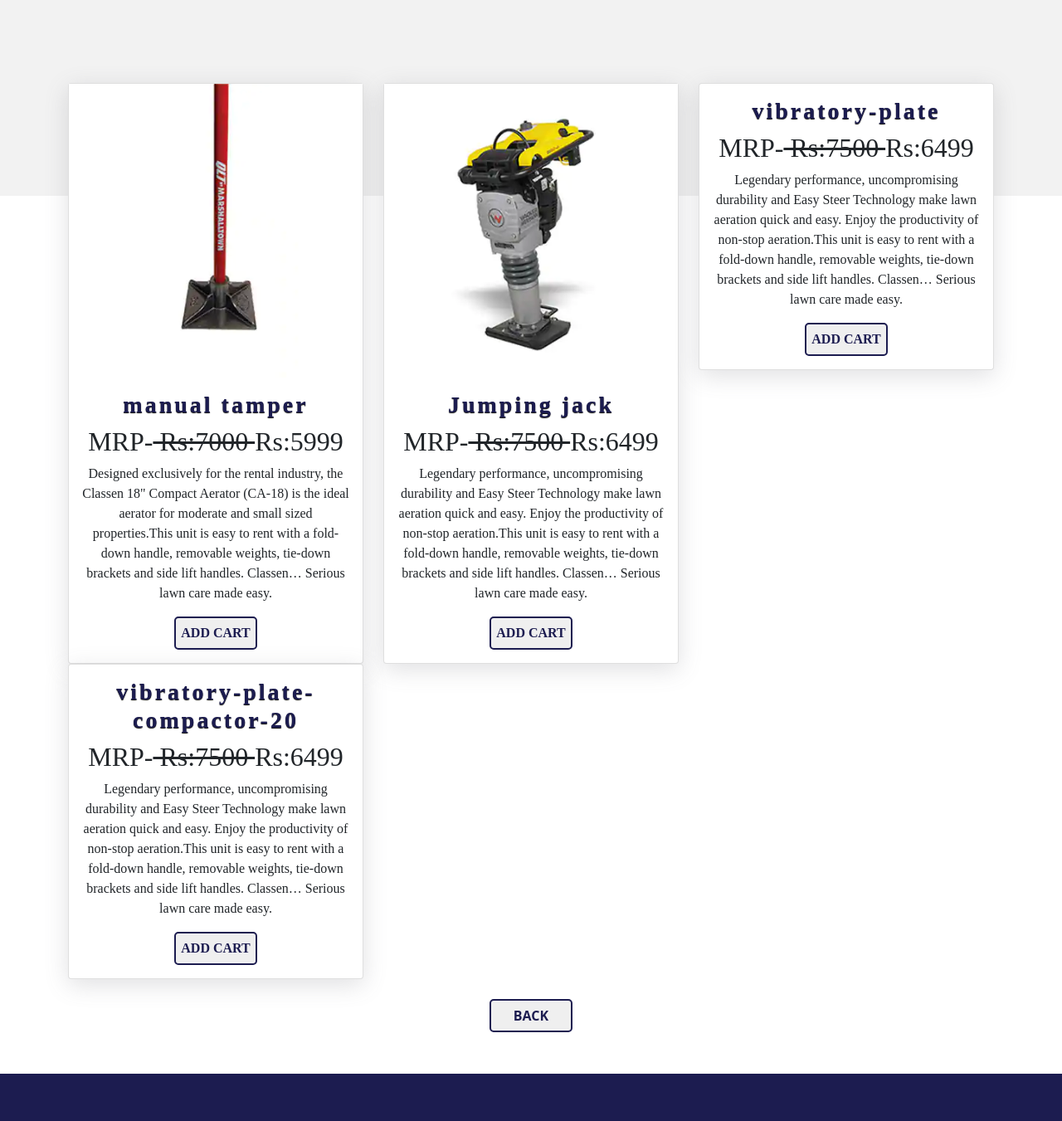
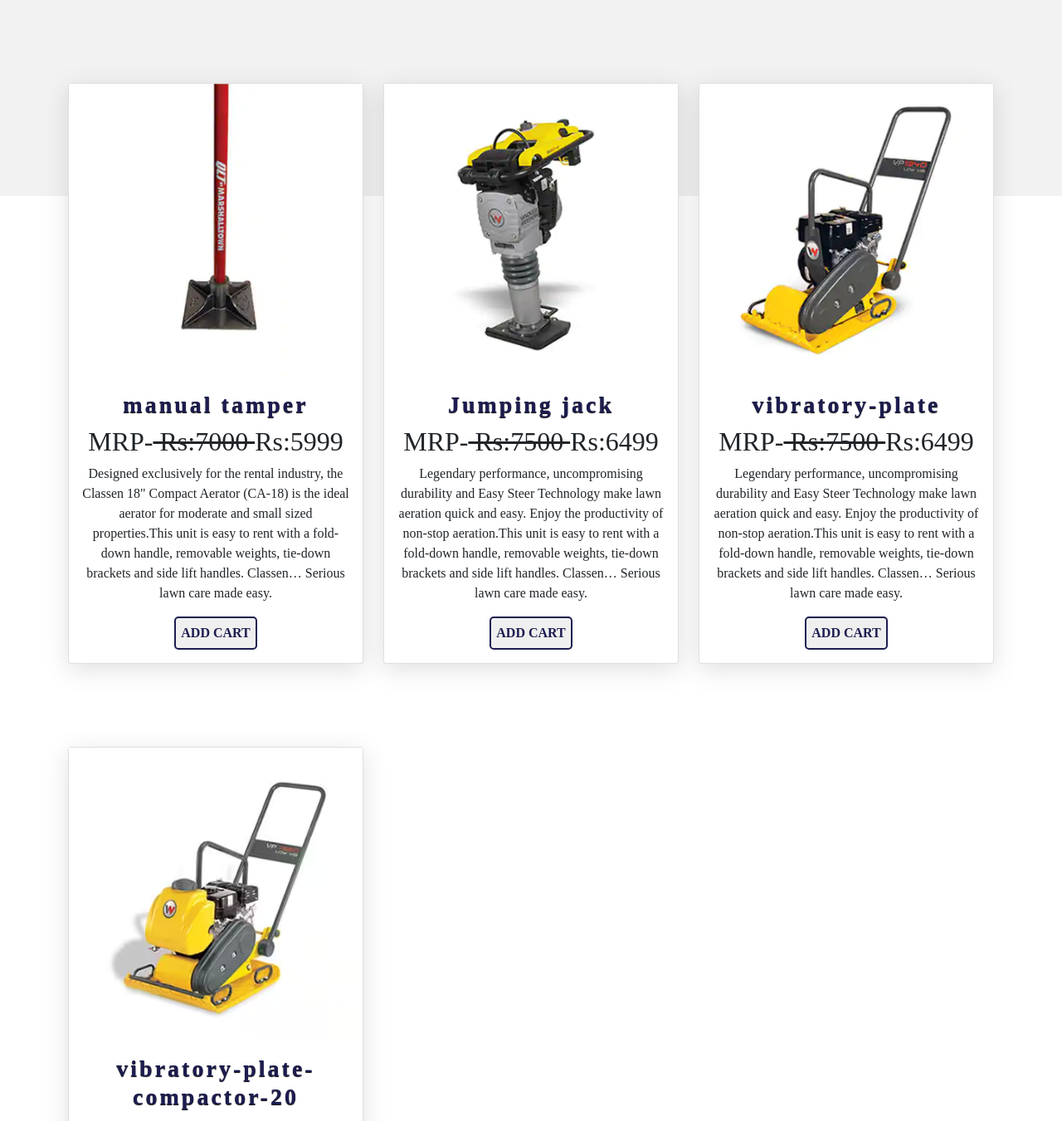
Before and after one commit to DINESH1611/toolmax, a plain HTML site: page compactors.html in a window 1280 px wide. Shown: the part 564-1915 px from the top of the page at 83% size. Drawn offline with nearby package versions, Linux system fonts and the light colour scheme.

Commit message:
picture added

```diff
--- a/compactors.html
+++ b/compactors.html
@@ -124,7 +124,7 @@
         </div>
         <div class="col-md-4 py-3 py-md-0">
             <div class="card">
-                <img src="salesimages/vibratory-plate-compactor.webp" alt="">
+                <img src="vibratory-plate-compactor.webp" alt="">
                 <div class="card-body">
 
                     <center><h3>vibratory-plate
@@ -137,9 +137,13 @@
                 </div>
             </div>
         </div>
+       </div>
+     </div>
+     <div class="container" id="product-cards">
+      <div class="row" style="margin-top: 30px;">
       <div class="col-md-4 py-3 py-md-0">
           <div class="card">
-             <img src="salesimages/vibratory-plate-compactor-20.avif" alt="">
+             <img src="vibratory-plate-compactor-20.avif" alt="">
                 <div class="card-body">
 
                   <center><h3>vibratory-plate-compactor-20
```
Also changed, not shown: blowers.html (+1 -1 lines), concrete.html (+6 -2 lines), demolition.html (+1 -1 lines), sales.html (+1 -1 lines).
